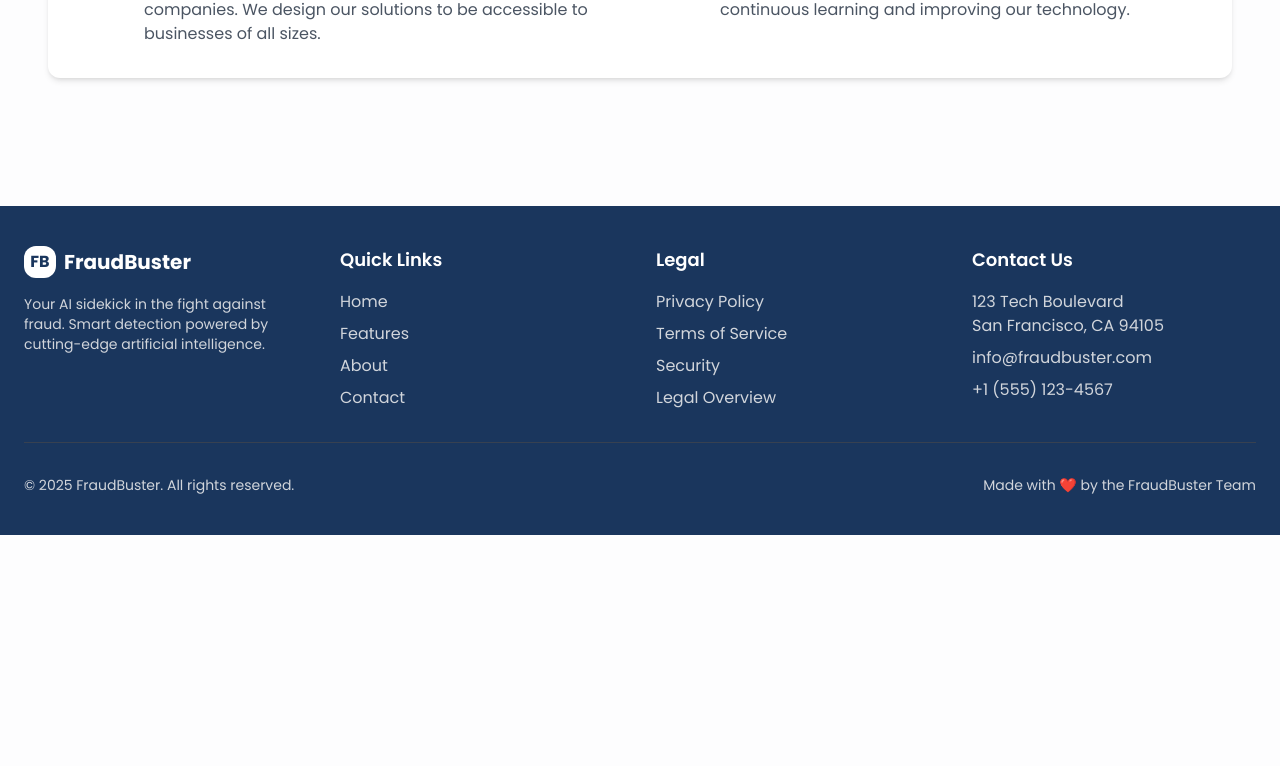
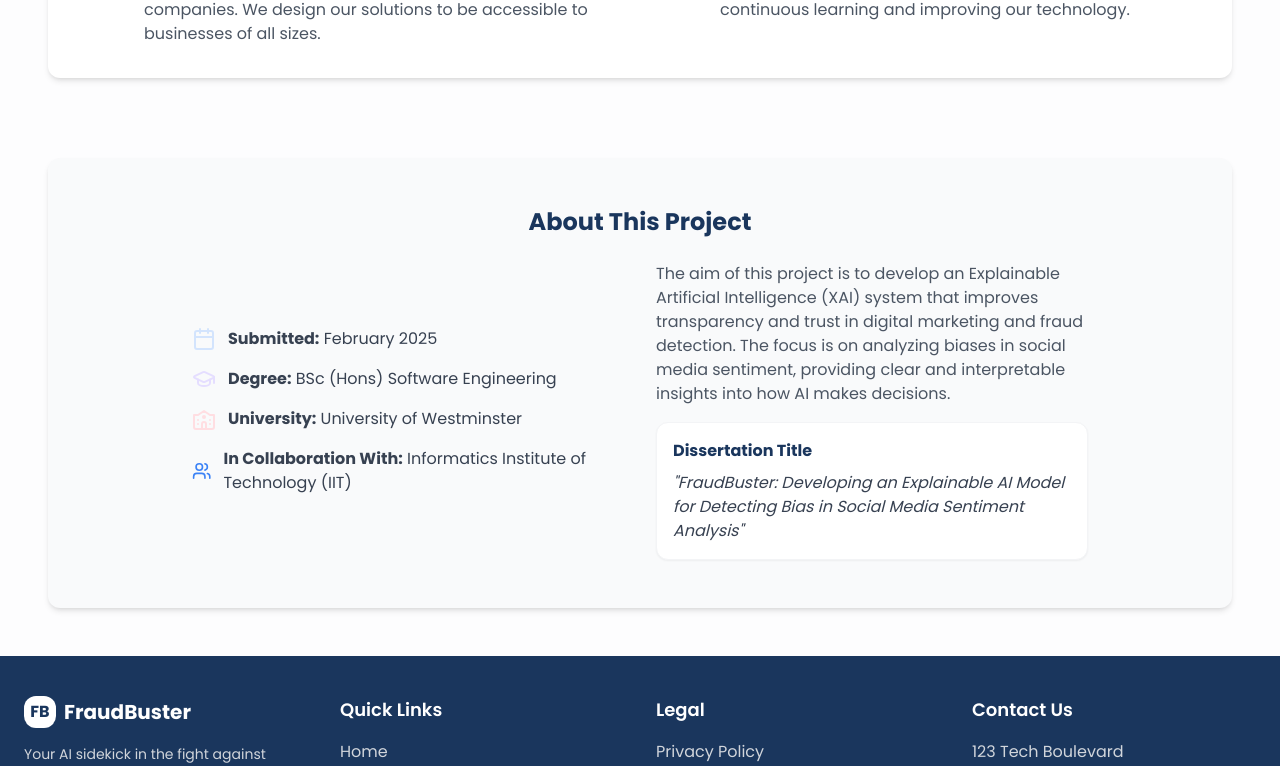
Before and after one commit to Senethlakshan/busterbot-detects-fraud, a React (Vite) app: page /about in a window 1280 px wide. Shown: the part 1818-2584 px from the top of the page. Before the commit the page ends 2353 px from the top, so only its background shows below. Built offline with nearby package versions, Linux system fonts and the light colour scheme; the HTML template or start-up script is replaced by a standard one.

Commit message:
Add About Us page project details
Update the About Us page with project details, including the project title, submission date, degree, university, and collaborators. Also, add a description of the project's aim.

```diff
--- a/src/pages/About.tsx
+++ b/src/pages/About.tsx
@@ -1,6 +1,5 @@
-
 import React from 'react';
-import { Shield, Users, Award } from 'lucide-react';
+import { Shield, Users, Award, Calendar, GraduationCap, University } from 'lucide-react';
 import NavBar from '@/components/NavBar';
 import Footer from '@/components/Footer';
 import BusterBot from '@/components/BusterBot';
@@ -185,6 +184,54 @@ const About = () => {
               </div>
             </div>
           </div>
+
+          {/* University Project Section */}
+          <section className="container mx-auto py-12 bg-gray-50 rounded-xl shadow-md">
+            <div className="max-w-4xl mx-auto">
+              <h2 className="text-2xl font-bold mb-6 text-center text-fraudbuster-darkBlue">
+                About This Project
+              </h2>
+
+              <div className="grid md:grid-cols-2 gap-8 items-center">
+                <div className="space-y-4">
+                  <div className="flex items-center space-x-3">
+                    <Calendar className="w-6 h-6 text-fraudbuster-blue" />
+                    <p className="text-gray-700"><strong>Submitted:</strong> February 2025</p>
+                  </div>
+
+                  <div className="flex items-center space-x-3">
+                    <GraduationCap className="w-6 h-6 text-fraudbuster-purple" />
+                    <p className="text-gray-700"><strong>Degree:</strong> BSc (Hons) Software Engineering</p>
+                  </div>
+
+                  <div className="flex items-center space-x-3">
+                    <University className="w-6 h-6 text-fraudbuster-pink" />
+                    <p className="text-gray-700"><strong>University:</strong> University of Westminster</p>
+                  </div>
+
+                  <div className="flex items-center space-x-3">
+                    <Users className="w-6 h-6 text-blue-500" />
+                    <p className="text-gray-700">
+                      <strong>In Collaboration With:</strong> Informatics Institute of Technology (IIT)
+                    </p>
+                  </div>
+                </div>
+
+                <div>
+                  <p className="text-gray-600 mb-4">
+                    The aim of this project is to develop an Explainable Artificial Intelligence (XAI) system that improves transparency and trust in digital marketing and fraud detection. The focus is on analyzing biases in social media sentiment, providing clear and interpretable insights into how AI makes decisions.
+                  </p>
+
+                  <div className="bg-white p-4 rounded-lg shadow-sm border border-gray-100">
+                    <h3 className="font-bold mb-2 text-fraudbuster-darkBlue">Dissertation Title</h3>
+                    <p className="italic text-gray-700">
+                      "FraudBuster: Developing an Explainable AI Model for Detecting Bias in Social Media Sentiment Analysis"
+                    </p>
+                  </div>
+                </div>
+              </div>
+            </div>
+          </section>
         </section>
       </main>
 
```
